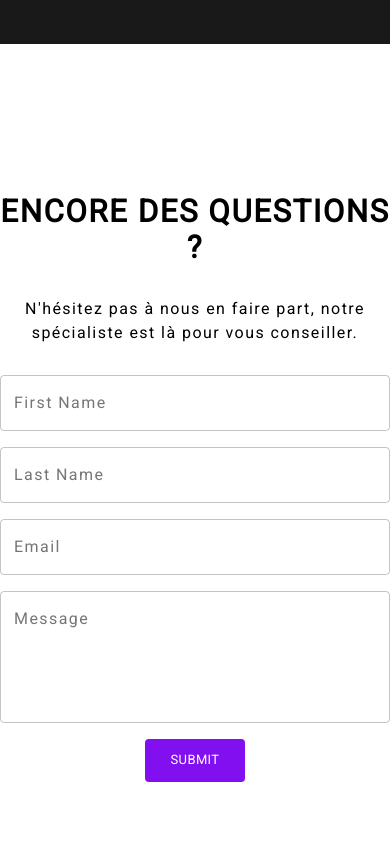
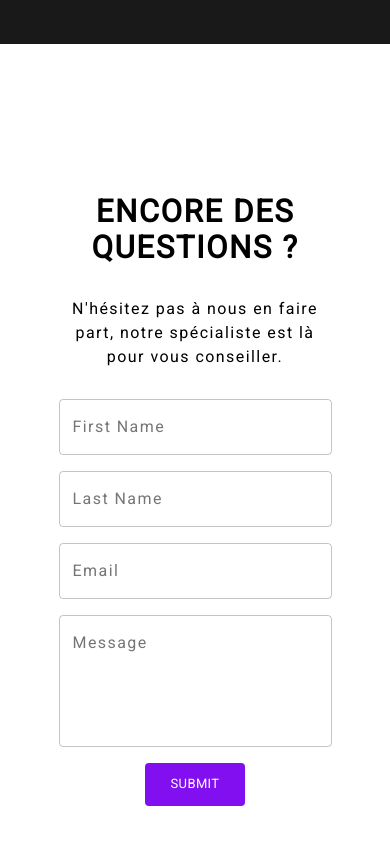
Before and after one commit to elliass/physical-therapy-website, a Gatsby site: page / in a window 390 px wide. Shown: the part 8928-9772 px from the top of the page. Built offline with nearby package versions, Linux system fonts and the light colour scheme; Gatsby itself is replaced by a stand-in of ours.

Commit message:
Added media queries (599px) for Form component

```diff
--- a/src/components/Form.js
+++ b/src/components/Form.js
@@ -32,7 +32,9 @@ const useStyles = makeStyles((theme) => ({
         justifyContent: 'space-between',
 
         '@media (max-width: 959px)': {
-            flexDirection: 'column'
+            flexDirection: 'column',
+            margin: 'auto 0',
+            alignItems: 'center'
         },
     },
     form: {
@@ -45,7 +47,7 @@ const useStyles = makeStyles((theme) => ({
         },
 
         '@media (max-width: 959px)': {
-            maxWidth: '100%',
+            maxWidth: '70%',
         },
     },
     image: {
```
